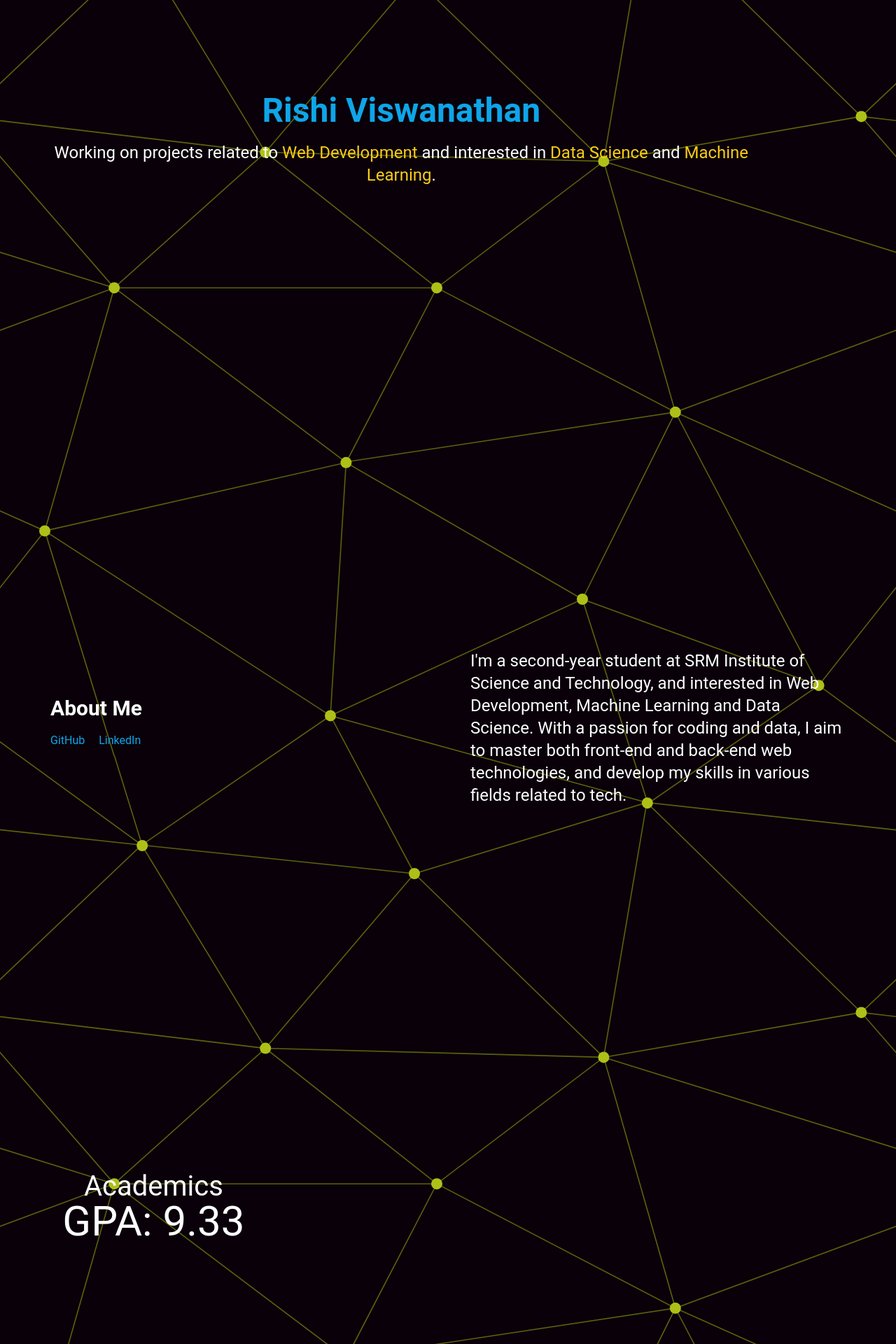
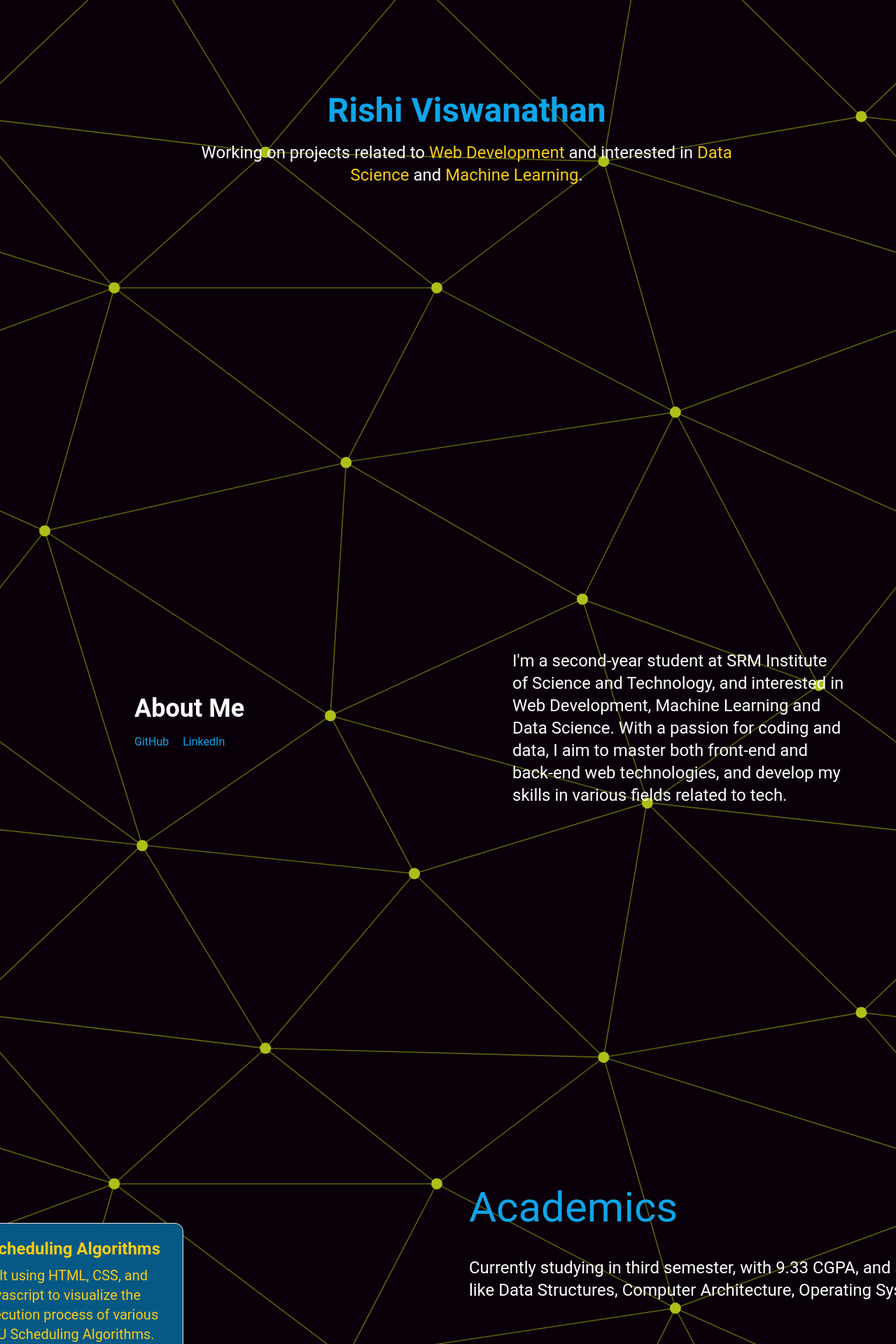
Before and after one commit to risv1/rvfolio, a Next.js app: page / in a window 1280 px wide. Shown: the part 200-2120 px from the top of the page at 70% size. Built offline with nearby package versions, Linux system fonts and the light colour scheme.

Commit message:
Add files via upload

```diff
--- a/pages/components/Horizontal.tsx
+++ b/pages/components/Horizontal.tsx
@@ -7,7 +7,7 @@ const Horizontal = ({children}: {children: ReactNode}) => {
     target: targetRef,
   });
 
-  const x = useTransform(scrollYProgress, [0, 1], ["1%", "-67%"]);
+  const x = useTransform(scrollYProgress, [0, 1], ["1%", "-50%"]);
 
   return (
     <div ref={targetRef} className="relative h-[300vh]">
--- a/pages/index.tsx
+++ b/pages/index.tsx
@@ -1,7 +1,6 @@
 import { FC } from "react";
 import Reveal from "./components/Reveal";
 import Navbar from "./components/Navbar";
-import Sphere from "./components/Sphere";
 import Horizontal from "./components/Horizontal";
 import Contact from "./components/Contact";
 
@@ -11,9 +10,9 @@ const HomePage: FC = () => {
       <Navbar />
       <div
         id="home"
-        className="flex flex-col sm:flex-row h-screen items-center"
+        className="flex flex-col sm:flex-row h-screen items-center ml-40"
       >
-        <div className="text-sky-500 flex flex-col w-full sm:w-5/6 ml-5 sm:ml-10 mr-5">
+        <div className="text-sky-500 flex flex-col w-full p-20 sm:w-5/6 sm:ml-10">
           <div className="m-auto">
             <Reveal width="fit-content">
               <h1 className="text-4xl sm:text-5xl font-bold">
@@ -33,14 +32,11 @@ const HomePage: FC = () => {
             </Reveal>
           </div>
         </div>
-        <div className="mt-5 sm:mt-20 z-0">
-          <Sphere />
-        </div>
       </div>
       <div id="about" className="pt-10 sm:pt-20 h-screen flex">
-        <div className="m-auto w-full sm:w-1/2 p-8 ml-10">
+        <div className="m-auto ml-40 w-full sm:w-1/2 p-8">
           <Reveal width="fit-content">
-            <h1 className="text-2xl sm:text-3xl font-bold mb-4 text-white">
+            <h1 className="text-3xl sm:text-4xl font-bold mb-4 text-white">
               About Me
             </h1>
           </Reveal>
@@ -93,7 +89,9 @@ const HomePage: FC = () => {
                   </p>
                 </div>
                 <div className="flex border w-1/4 flex-col justify-items-center rounded-xl bg-sky-800 text-yellow-400 hover:bg-yellow-400 hover:text-black hover:-translate-y-5 ease-in duration-300">
-                  <h2 className="font-bold text-2xl mt-5 mb-2 m-auto">Movie Loader</h2>
+                  <h2 className="font-bold text-2xl mt-5 mb-2 m-auto">
+                    Movie Loader
+                  </h2>
                   <p className="text-xl ml-5 mb-5 mr-1">
                     Built using React in the frontend, and Golang and Postgres,
                     to add, remove and view movies to watch.
@@ -111,25 +109,30 @@ const HomePage: FC = () => {
               </div>
             </div>
             <div className="w-screen h-1/3 p-4 flex items-center justify-center flex-col">
-              <Reveal width="fit-content">
-                {" "}
-                <h2>Academics</h2>
-              </Reveal>
-              <p>GPA: 9.33</p>
-            </div>
-            <div className="w-screen h-1/3 p-4 flex items-center justify-center flex-col">
-              <Reveal width="fit-content">
-                <h2>Hackerrank</h2>
-              </Reveal>
-              <p>Gold</p>
+              <div className="mt-5 w-2/3 h-2/3">
+                <Reveal width="fit-content">
+                  {" "}
+                  <h2 className="text-sky-500 m-auto text-6xl">Academics</h2>
+                </Reveal>
+                <Reveal width="fit-content">
+                  <p className="text-2xl mt-10">
+                    Currently studying in third semester, with 9.33 CGPA, and
+                    studying subjects like Data Structures, Computer
+                    Architecture, Operating Systems and more.
+                  </p>
+                </Reveal>
+              </div>
             </div>
           </Horizontal>
         </div>
       </div>
       <div className="h-screen bg-blend"></div>
       <div className="h-screen bg-blend"></div>
-      <div id="contact" className="pt-10 sm:pt-20 h-screen flex justify-center items-center">
-          <Contact />
+      <div
+        id="contact"
+        className="pt-10 sm:pt-20 h-screen flex justify-center items-center"
+      >
+        <Contact />
       </div>
     </>
   );
```
